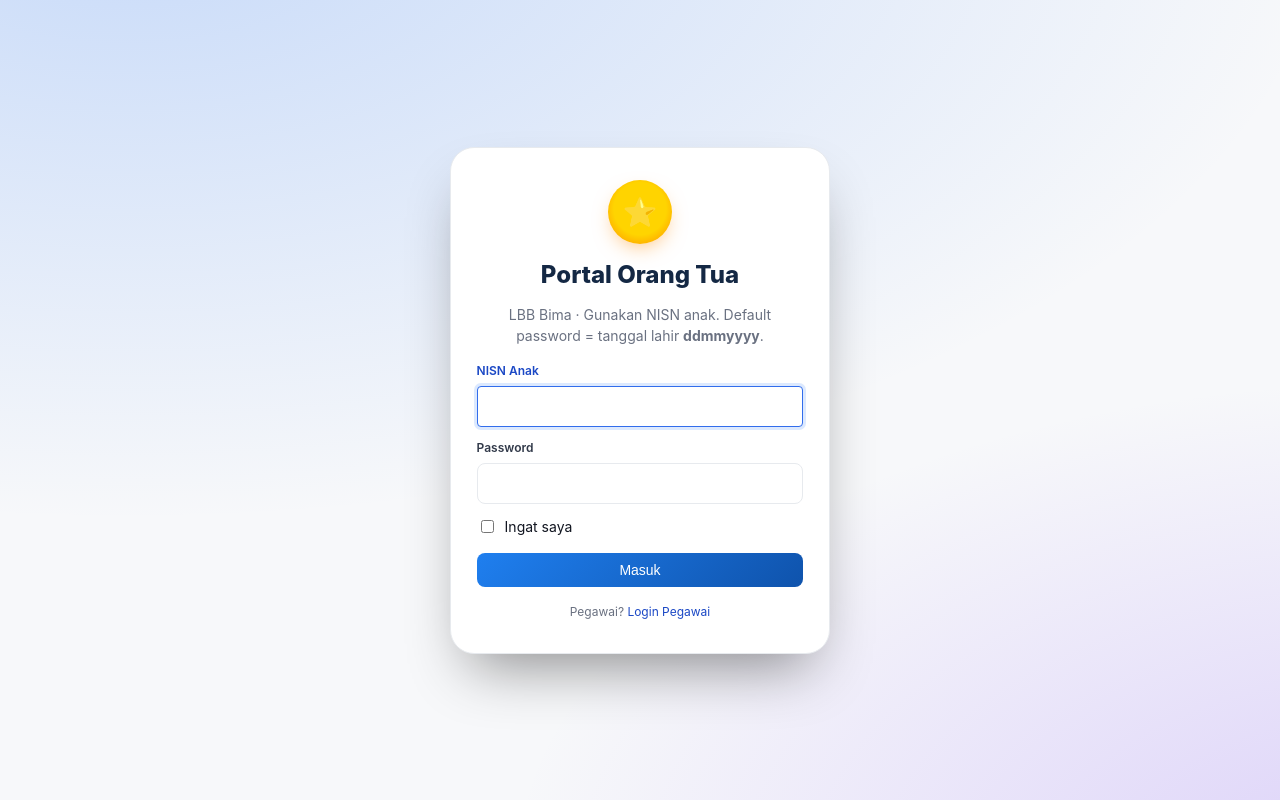
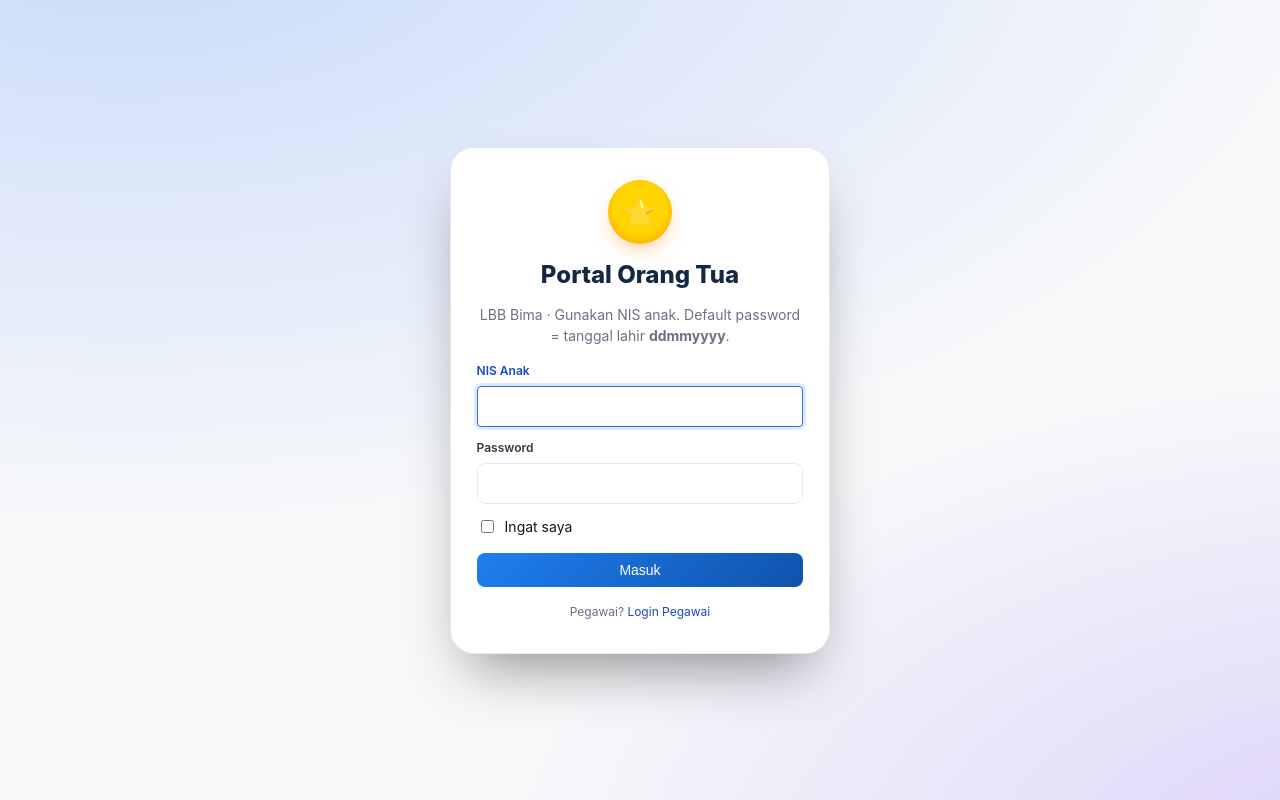
Before and after one commit to kmjartha/lbb-bima, a PHP site: page /public/parent/login.php in a window 1280 px wide. Run offline with PHP 8.4, Linux system fonts and the light colour scheme.

Commit message:
NISN to Optional

```diff
--- a/includes/auth.php
+++ b/includes/auth.php
@@ -44,19 +44,19 @@ function current_user(): ?array
 }
 
 /* =====================================================================
- * Parent auth (NISN + password + remember-me)
+ * Parent auth (NIS + password + remember-me)
  * ===================================================================== */
 
-function parent_login(string $nisn, string $password, bool $remember = false): array
+function parent_login(string $nis, string $password, bool $remember = false): array
 {
     $yearId = active_scope()['year_id'];
     $studentStmt = db()->prepare(
-        "SELECT id, nisn, nama, jenjang, tingkat, tgl_lahir
+        "SELECT id, nis, nisn, nama, jenjang, tingkat, tgl_lahir
          FROM students
-         WHERE nisn = :n AND deleted_at IS NULL
+         WHERE nis = :n AND deleted_at IS NULL
          ORDER BY CASE WHEN academic_year_id = :y THEN 0 ELSE 1 END, id LIMIT 1"
     );
-    $studentStmt->execute(['n' => $nisn, 'y' => $yearId]);
+    $studentStmt->execute(['n' => $nis, 'y' => $yearId]);
     $student = $studentStmt->fetch();
     if (!$student) throw new RuntimeException('Akun ortu tidak ditemukan.');
 
@@ -78,7 +78,7 @@ function parent_login(string $nisn, string $password, bool $remember = false): a
             }
         }
         if ($defaultPassword === '') {
-            $defaultPassword = (string)$student['nisn'];
+            $defaultPassword = (string)$student['nis'];
         }
 
         $hash = password_hash($defaultPassword, PASSWORD_DEFAULT);
@@ -96,7 +96,7 @@ function parent_login(string $nisn, string $password, bool $remember = false): a
         ];
     }
 
-    if (!password_verify($password, $row['password_hash'])) throw new RuntimeException('NISN atau password salah.');
+    if (!password_verify($password, $row['password_hash'])) throw new RuntimeException('NIS atau password salah.');
 
     session_regenerate_id(true);
     $_SESSION['parent'] = [
--- a/public/admin/students.php
+++ b/public/admin/students.php
@@ -33,7 +33,7 @@ if ($_SERVER['REQUEST_METHOD'] === 'POST') {
 
         if ($op === 'save') {
             $id       = int_or_null($_POST['id'] ?? null);
-            $nisn     = req_str($_POST, 'nisn', 10);
+            $nisn     = opt_str($_POST, 'nisn', 10);
             $nis      = req_str($_POST, 'nis', 7);
             $nama     = req_str($_POST, 'nama', 120);
             $jenjang  = req_str($_POST, 'jenjang', 3);
@@ -48,7 +48,7 @@ if ($_SERVER['REQUEST_METHOD'] === 'POST') {
             $p_ibu    = opt_str($_POST, 'pekerjaan_ibu', 80);
             $telp     = opt_str($_POST, 'telp_ortu', 30);
 
-            if (!valid_nisn($nisn)) throw new RuntimeException('NISN harus 10 digit angka.');
+            if ($nisn !== null && !valid_nisn($nisn)) throw new RuntimeException('NISN harus 10 digit angka.');
             if (!valid_nis($nis))   throw new RuntimeException('NIS harus 7 digit angka.');
             if (!in_array($jenjang, ['TK','SD','SMP','SMA'], true)) throw new RuntimeException('Jenjang invalid.');
             $valid = ($jenjang==='TK' && $tingkat>=0 && $tingkat<=2)||($jenjang==='SD' && $tingkat>=1 && $tingkat<=6) || ($jenjang==='SMP' && $tingkat>=7 && $tingkat<=9) || ($jenjang==='SMA' && $tingkat>=10 && $tingkat<=12);
@@ -197,8 +197,8 @@ require __DIR__ . '/../../includes/header.php';
         <?= csrf_field() ?><input type="hidden" name="op" value="save">
         <?php if ($edit): ?><input type="hidden" name="id" value="<?= (int)$edit['id'] ?>"><?php endif; ?>
         <div class="row">
-          <div class="field"><label class="label">NISN * (10 digit)</label><input class="input" name="nisn" maxlength="10" pattern="\d{10}" required value="<?= esc($edit['nisn'] ?? '') ?>"></div>
           <div class="field"><label class="label">NIS * (7 digit)</label><input class="input" name="nis" maxlength="7" pattern="\d{7}" required value="<?= esc($edit['nis'] ?? '') ?>"></div>
+          <div class="field"><label class="label">NISN (opsional, 10 digit)</label><input class="input" name="nisn" maxlength="10" pattern="\d{10}" value="<?= esc($edit['nisn'] ?? '') ?>"></div>
         </div>
         <div class="field"><label class="label">Nama *</label><input class="input" name="nama" required value="<?= esc($edit['nama'] ?? '') ?>"></div>
         <div class="row">
--- a/public/parent/login.php
+++ b/public/parent/login.php
@@ -7,10 +7,10 @@ $err = null;
 if ($_SERVER['REQUEST_METHOD'] === 'POST') {
     try {
         csrf_check();
-        $nisn = trim((string)($_POST['nisn'] ?? ''));
-        $pw   = (string)($_POST['password'] ?? '');
-        if ($nisn === '' || $pw === '') throw new RuntimeException('NISN dan password wajib diisi.');
-        parent_login($nisn, $pw, !empty($_POST['remember']));
+        $nis = trim((string)($_POST['nis'] ?? $_POST['nisn'] ?? ''));
+        $pw  = (string)($_POST['password'] ?? '');
+        if ($nis === '' || $pw === '') throw new RuntimeException('NIS dan password wajib diisi.');
+        parent_login($nis, $pw, !empty($_POST['remember']));
         redirect('parent/home.php');
     } catch (Throwable $e) { $err = $e->getMessage(); }
 }
@@ -23,11 +23,11 @@ if ($_SERVER['REQUEST_METHOD'] === 'POST') {
 </head><body><div class="auth-wrap bm"><div class="auth-card">
   <div class="auth-logo">⭐</div>
   <h2>Portal Orang Tua</h2>
-  <p class="text-muted mb-4"><?= esc(cfg()['app_name']) ?> · Gunakan NISN anak. Default password = tanggal lahir <strong>ddmmyyyy</strong>.</p>
+  <p class="text-muted mb-4"><?= esc(cfg()['app_name']) ?> · Gunakan NIS anak. Default password = tanggal lahir <strong>ddmmyyyy</strong>.</p>
   <?php if ($err): ?><div class="alert alert-error"><?= esc($err) ?></div><?php endif; ?>
   <form method="post">
     <?= csrf_field() ?>
-    <div class="field"><label class="label">NISN Anak</label><input class="input" name="nisn" autofocus required></div>
+    <div class="field"><label class="label">NIS Anak</label><input class="input" name="nis" autofocus required></div>
     <div class="field"><label class="label">Password</label><input class="input" type="password" name="password" required></div>
     <label class="checkbox-row mb-4"><input type="checkbox" name="remember" value="1"> Ingat saya</label>
     <button class="btn btn-primary" type="submit" style="width:100%">Masuk</button>
--- /dev/null
+++ b/sql/2026-06-26-allow-null-student-nisn.sql
@@ -0,0 +1,2 @@
+ALTER TABLE students
+  MODIFY nisn VARCHAR(10) NULL DEFAULT NULL;
```
Also changed, not shown: sql/sekolah_grading.sql.
